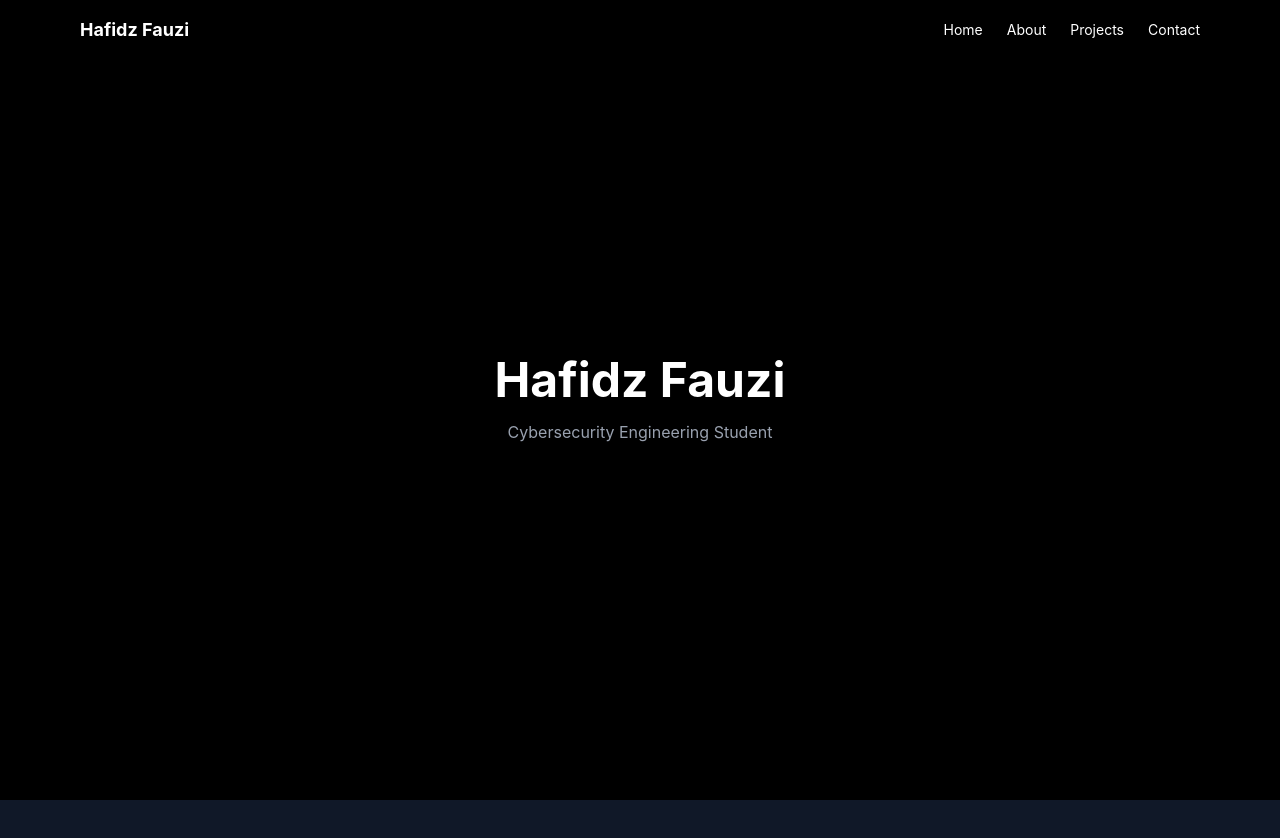
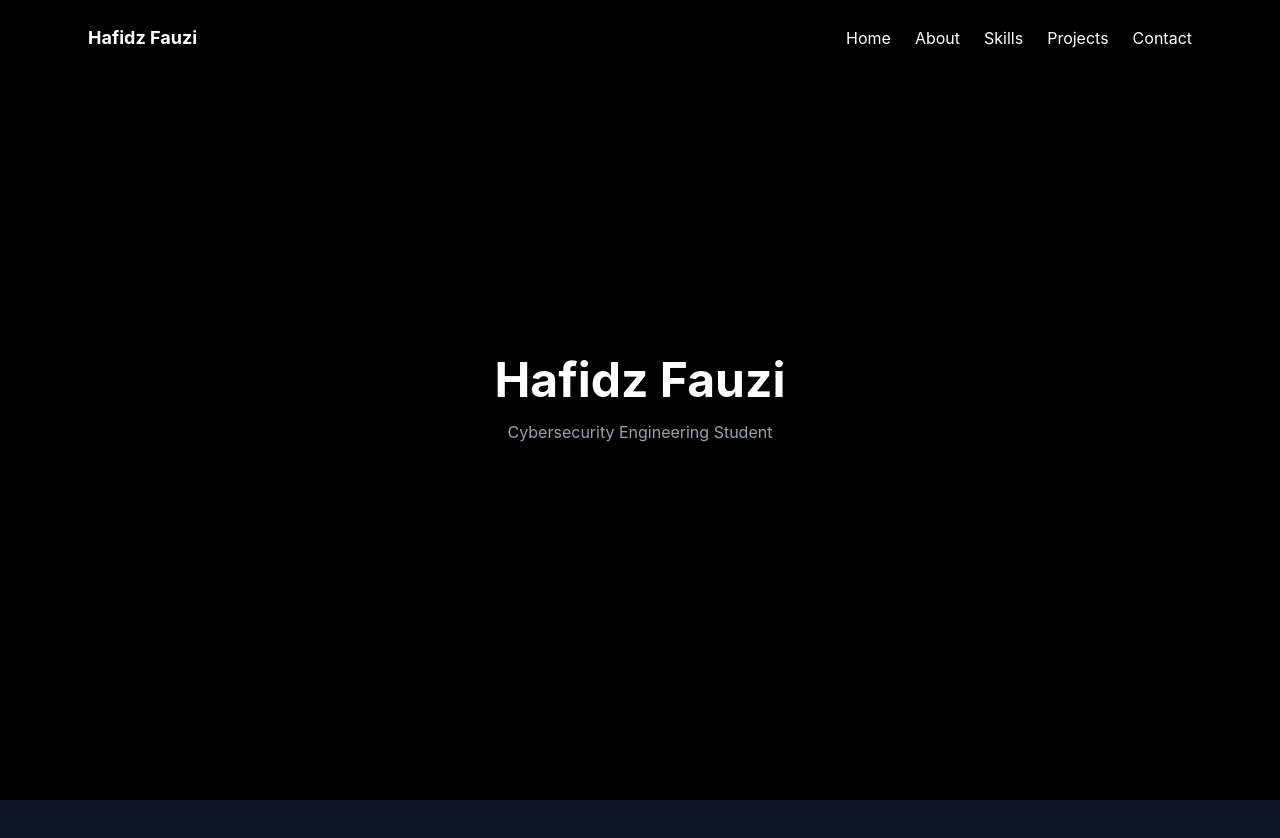
Before and after one commit to hafidzfauzi/Portfolio, a React app: page / in a window 1280 px wide. Shown: the top 838 px of the page. Built offline with nearby package versions, Linux system fonts and the light colour scheme; the HTML template or start-up script is replaced by a standard one.

Commit message:
feat: add responsive navbar with scroll behavior

```diff
--- a/src/components/Navbar.jsx
+++ b/src/components/Navbar.jsx
@@ -1,32 +1,60 @@
+import { useState } from 'react'
+import { navItems } from '../data/navItems'
+import { useScroll } from '../hooks/useScroll'
+
 export default function Navbar() {
+  const [isOpen, setIsOpen] = useState(false)
+  const isScrolled = useScroll(50)
+
   return (
-    <nav className="fixed top-0 w-full bg-black/70 backdrop-blur-md text-white z-50">
-      <div className="max-w-6xl mx-auto flex justify-between items-center p-4">
+    <nav
+      className={`fixed top-0 left-0 right-0 w-full text-white z-[9999] transition-all duration-300 overflow-visible ${
+        isScrolled || isOpen
+          ? 'bg-black/80 backdrop-blur-md'
+          : 'bg-transparent'
+      }`}
+    >
+      <div className="max-w-6xl mx-auto flex justify-between items-center px-6 py-6">
         <a href="#home" className="font-bold text-lg">
           Hafidz Fauzi
         </a>
 
-        <ul className="flex gap-6 text-sm">
-          <li>
-            <a href="#home" className="hover:text-gray-400 transition">
-              Home
-            </a>
-          </li>
-          <li>
-            <a href="#about" className="hover:text-gray-400 transition">
-              About
-            </a>
-          </li>
-          <li>
-            <a href="#projects" className="hover:text-gray-400 transition">
-              Projects
-            </a>
-          </li>
-          <li>
-            <a href="#contact" className="hover:text-gray-400 transition">
-              Contact
-            </a>
-          </li>
+        <ul className="hidden lg:flex gap-6 text-md">
+          {navItems.map((item) => (
+            <li key={item.name}>
+              <a href={item.link} className="hover:text-gray-400 transition">
+                {item.name}
+              </a>
+            </li>
+          ))}
+        </ul>
+
+        <button
+          type="button"
+          onClick={() => setIsOpen(!isOpen)}
+          className="lg:hidden relative z-[10000] text-3xl text-white"
+        >
+          {isOpen ? '✕' : '☰'}
+        </button>
+      </div>
+
+      <div
+        className={`lg:hidden absolute top-full left-0 w-full bg-black/95 transition-all duration-300 overflow-hidden ${
+          isOpen ? 'max-h-80 opacity-100' : 'max-h-0 opacity-0'
+        }`}
+      >
+        <ul className="flex flex-col text-center py-5 gap-5">
+          {navItems.map((item) => (
+            <li key={item.name}>
+              <a
+                href={item.link}
+                onClick={() => setIsOpen(false)}
+                className="text-white hover:text-gray-400 transition"
+              >
+                {item.name}
+              </a>
+            </li>
+          ))}
         </ul>
       </div>
     </nav>
--- /dev/null
+++ b/src/components/ScrollToTop.jsx
@@ -0,0 +1,25 @@
+import { useScroll } from '../hooks/useScroll'
+
+export default function ScrollToTop() {
+  const isVisible = useScroll(300)
+
+  const scrollToTop = () => {
+    window.scrollTo({
+      top: 0,
+      behavior: 'smooth',
+    })
+  }
+
+  return (
+    <button
+      onClick={scrollToTop}
+      className={`fixed bottom-6 right-6 z-[9999] w-12 h-12 rounded-full bg-white text-black flex items-center justify-center text-xl shadow-lg transition-all duration-300 hover:bg-gray-300 ${
+        isVisible
+          ? 'opacity-100 translate-y-0'
+          : 'opacity-0 translate-y-5 pointer-events-none'
+      }`}
+    >
+      ⇡
+    </button>
+  )
+}
--- /dev/null
+++ b/src/data/navItems.js
@@ -0,0 +1,7 @@
+export const navItems = [
+  { name: 'Home', link: '#home' },
+  { name: 'About', link: '#about' },
+  { name: 'Skills', link: '#skills' },
+  { name: 'Projects', link: '#projects' },
+  { name: 'Contact', link: '#contact' },
+]
--- /dev/null
+++ b/src/hooks/useScroll.js
@@ -0,0 +1,18 @@
+import { useEffect, useState } from 'react'
+
+export function useScroll(offset = 50) {
+  const [isScrolled, setIsScrolled] = useState(false)
+
+  useEffect(() => {
+    const handleScroll = () => {
+      setIsScrolled(window.scrollY > offset)
+    }
+
+    window.addEventListener('scroll', handleScroll)
+    handleScroll()
+
+    return () => window.removeEventListener('scroll', handleScroll)
+  }, [offset])
+
+  return isScrolled
+}
```
